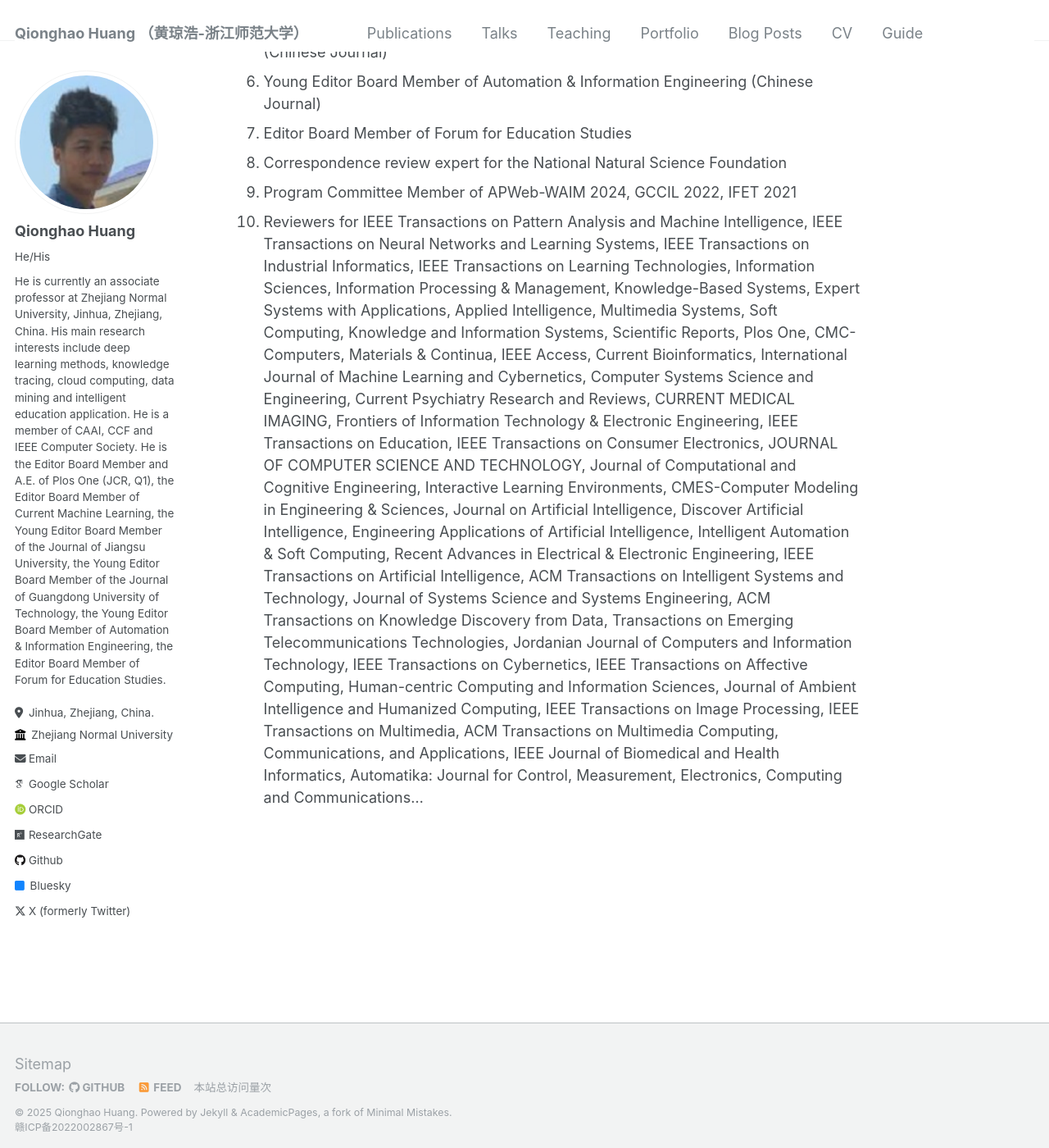
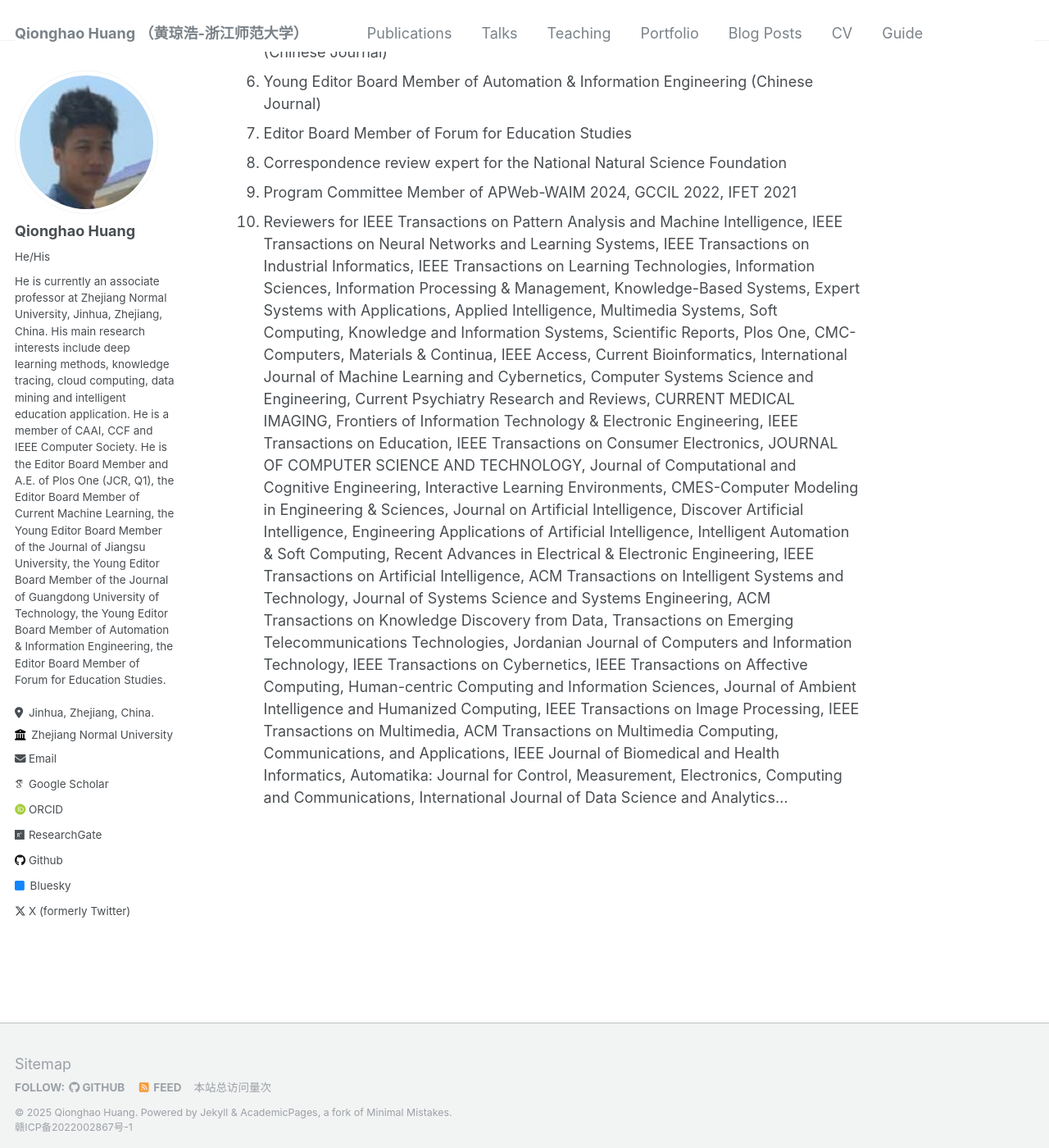
Before and after one commit to qhhuang-ai/qhhuang-ai.github.io, a Jekyll site: the page built from _pages/about.md, in a window 1280 px wide and 1400 px high, scrolled down 10216 px. Shown: the whole window at 82% size. Built offline with Jekyll 4.4.1, drawn with Linux system fonts in a browser that asks for light colours; some web fonts are replaced; a script that is not in the unit is left out; comment, search, counter and statistics services are not loaded.

Commit message:
update CV!

```diff
--- a/_pages/about.md
+++ b/_pages/about.md
@@ -107,4 +107,4 @@
 1. Correspondence review expert for the National Natural Science Foundation
 1. Program Committee Member of APWeb-WAIM 2024, GCCIL 2022, IFET 2021
 1. Reviewers for IEEE Transactions on Pattern Analysis and Machine Intelligence, IEEE Transactions on Neural Networks and Learning Systems, IEEE Transactions on Industrial Informatics, IEEE Transactions on Learning Technologies, Information Sciences, Information Processing & Management, Knowledge-Based Systems, Expert Systems with Applications, Applied Intelligence, Multimedia Systems, Soft Computing, Knowledge and Information Systems, Scientific Reports, Plos One, CMC-Computers, Materials & Continua,  IEEE Access, Current Bioinformatics, International Journal of Machine Learning and Cybernetics, Computer Systems Science and Engineering, Current Psychiatry Research and Reviews, CURRENT MEDICAL IMAGING,  Frontiers of Information Technology & Electronic Engineering, IEEE Transactions on Education, IEEE Transactions on Consumer Electronics, JOURNAL OF COMPUTER SCIENCE AND TECHNOLOGY, Journal of Computational and Cognitive Engineering, Interactive Learning Environments, CMES-Computer Modeling in Engineering & Sciences, Journal on Artificial Intelligence, Discover Artificial Intelligence, Engineering Applications of Artificial Intelligence,
-Intelligent Automation & Soft Computing, Recent Advances in Electrical & Electronic Engineering, IEEE Transactions on Artificial Intelligence, ACM Transactions on Intelligent Systems and Technology, Journal of Systems Science and Systems Engineering, ACM Transactions on Knowledge  Discovery from Data, Transactions on Emerging Telecommunications Technologies, Jordanian Journal of Computers and Information Technology, IEEE Transactions on Cybernetics, IEEE Transactions on Affective Computing, Human-centric Computing and Information Sciences, Journal of Ambient Intelligence and Humanized Computing, IEEE Transactions on Image Processing, IEEE Transactions on Multimedia, ACM Transactions on Multimedia Computing, Communications, and Applications, IEEE Journal of Biomedical and Health Informatics, Automatika: Journal for Control, Measurement, Electronics, Computing and Communications...
+Intelligent Automation & Soft Computing, Recent Advances in Electrical & Electronic Engineering, IEEE Transactions on Artificial Intelligence, ACM Transactions on Intelligent Systems and Technology, Journal of Systems Science and Systems Engineering, ACM Transactions on Knowledge  Discovery from Data, Transactions on Emerging Telecommunications Technologies, Jordanian Journal of Computers and Information Technology, IEEE Transactions on Cybernetics, IEEE Transactions on Affective Computing, Human-centric Computing and Information Sciences, Journal of Ambient Intelligence and Humanized Computing, IEEE Transactions on Image Processing, IEEE Transactions on Multimedia, ACM Transactions on Multimedia Computing, Communications, and Applications, IEEE Journal of Biomedical and Health Informatics, Automatika: Journal for Control, Measurement, Electronics, Computing and Communications, International Journal of Data Science and Analytics...
```
